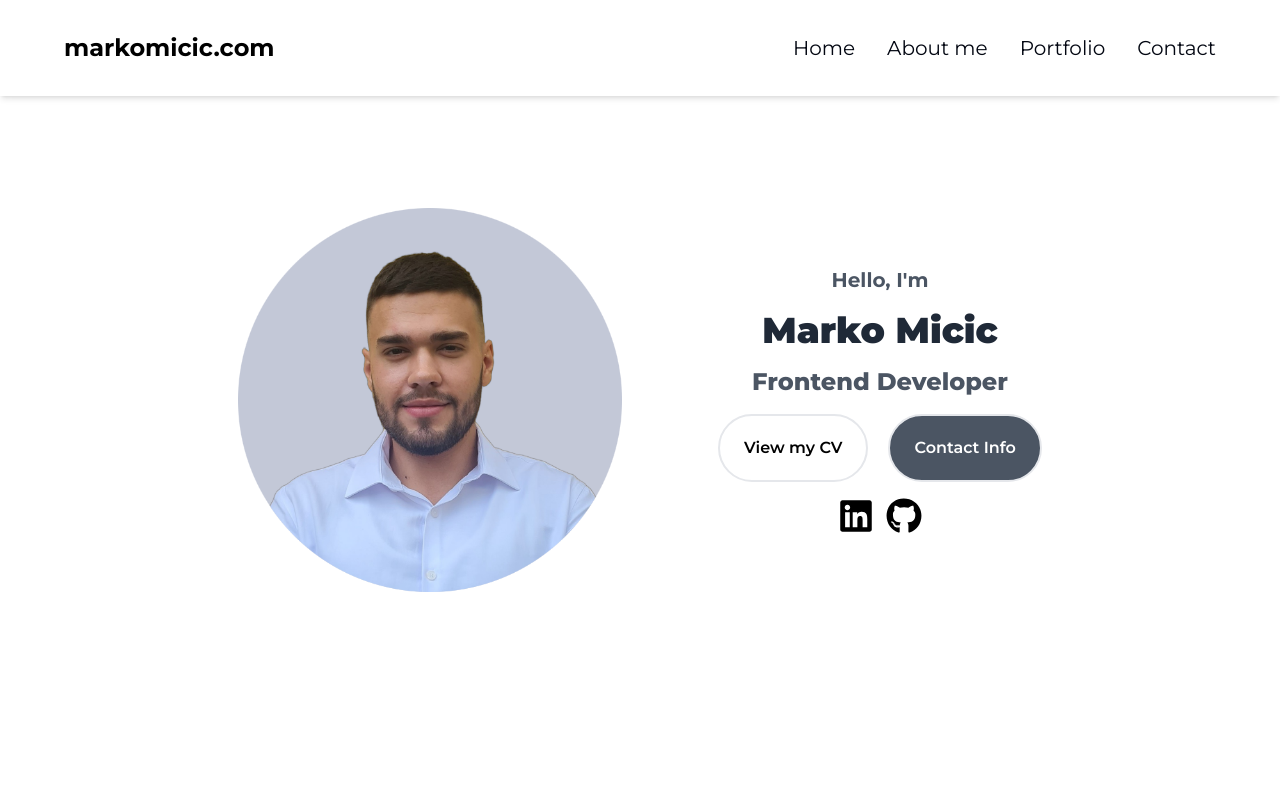
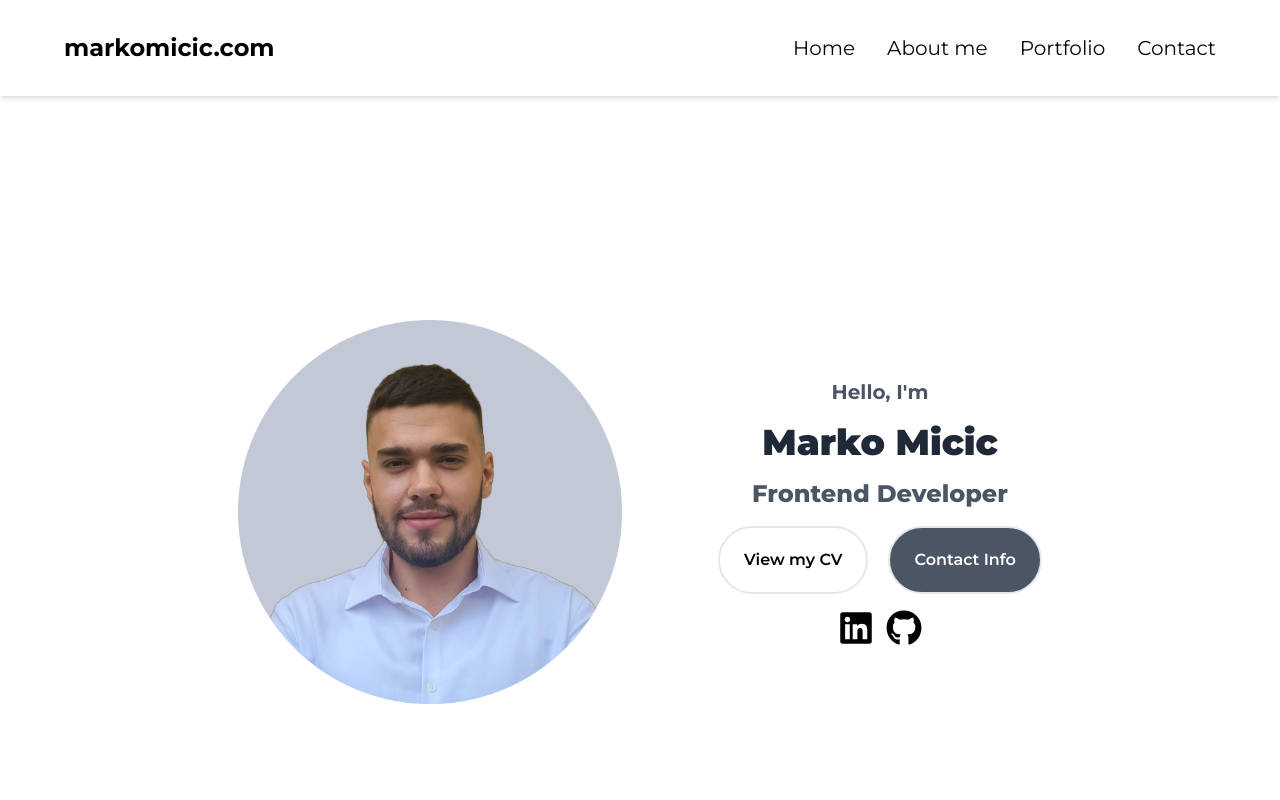
Before and after one commit to mrti00/portfolio, a React (Vite) app: page / in a window 1280 px wide. Shown: the top 800 px of the page. Built offline with nearby package versions, Linux system fonts and the light colour scheme.

Commit message:
small fixes

```diff
--- a/src/components/Home.jsx
+++ b/src/components/Home.jsx
@@ -16,8 +16,8 @@ function Home() {
   };
 
   return (
-    <section id="home" className="mt-52 h-[80dvh] md:h-[85dvh]">
-      <div className="flex flex-col items-center gap-8 md:flex-row md:justify-center md:gap-24">
+    <section id="home" className="mt-52 h-[80vh] md:h-[70vh]">
+      <div className="flex flex-col items-center gap-8 md:mt-80 md:flex-row md:justify-center md:gap-24">
         <img
           src={profilepic}
           alt="Profile picture"
```
